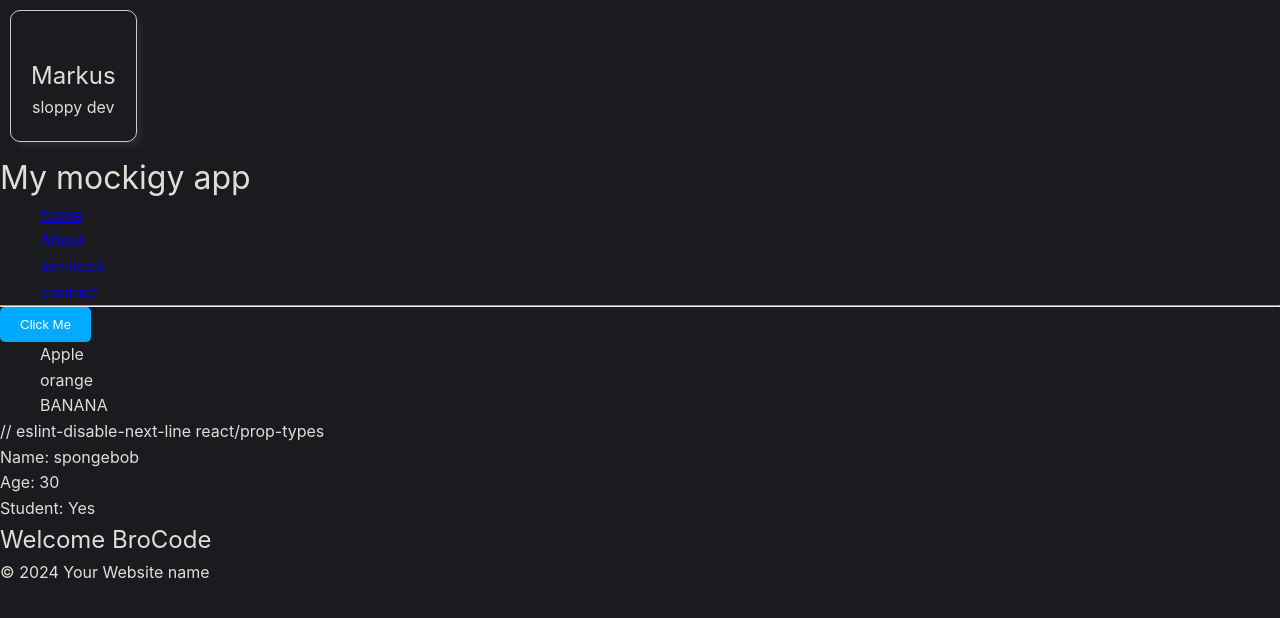
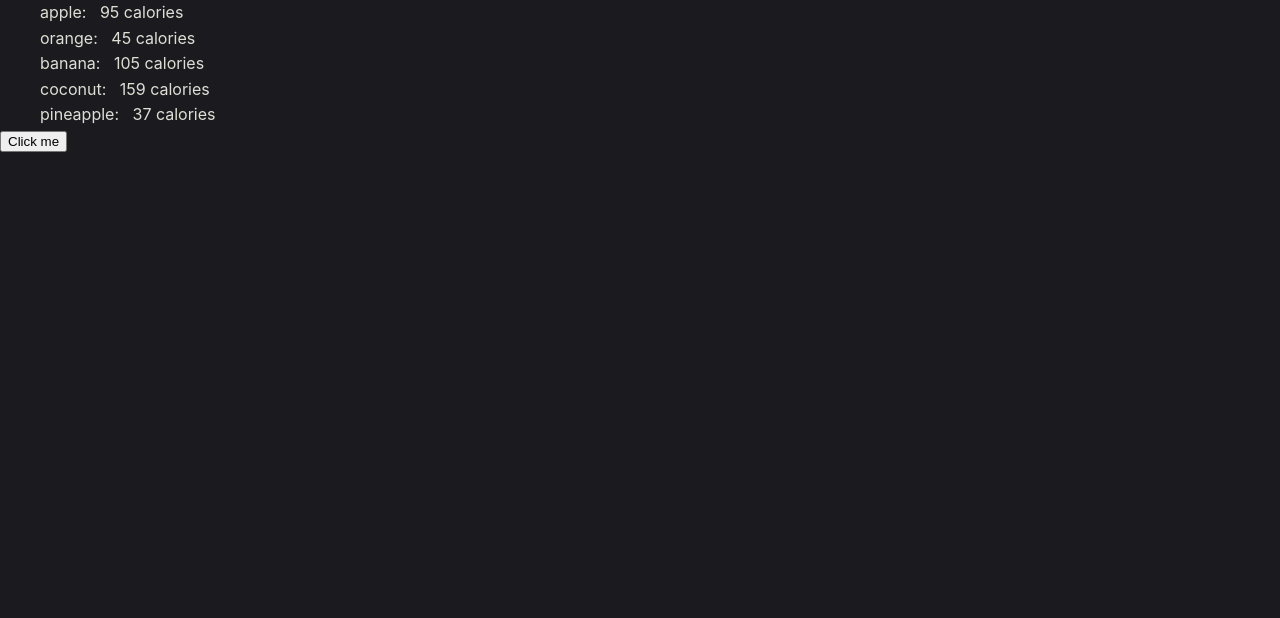
Before and after one commit to MarkusMachel/mockify-e, a React (Vite) app: page / in a window 1280 px wide. Shown: the top 618 px of the page. Built offline with nearby package versions, Linux system fonts and the light colour scheme.

Commit message:
map rendering and click event

```diff
--- a/src/main/index.js
+++ b/src/main/index.js
@@ -25,6 +25,8 @@ function createWindow() {
     shell.openExternal(details.url)
     return { action: 'deny' }
   })
+
+  mainWindow.webContents.openDevTools()
 
   // HMR for renderer base on electron-vite cli.
   // Load the remote URL for development or the local html file for production.
--- a/src/renderer/src/App.jsx
+++ b/src/renderer/src/App.jsx
@@ -1,21 +1,35 @@
-import Button from './Button/Button'
-import Card from './Card'
-import Food from './Food'
-import Footer from './Footer'
-import Header from './Header'
-import Student from './Student'
-import UserGreeting from './UserGreeting'
+// import Button from './Button/Button'
+// import Card from './Card'
+// import Food from './Food'
+// import Footer from './Footer'
+// import Header from './Header'
+// import Student from './Student'
+// import UserGreeting from './UserGreeting'
+
+import List from './List'
+import Button from './Button'
 
 function App() {
+
+  const fruits = [
+    { name: 'apple', calories: 95 },
+    { name: 'orange', calories: 45 },
+    { name: 'banana', calories: 105 },
+    { name: 'coconut', calories: 159 },
+    { name: 'pineapple', calories: 37 }
+  ]
+
   return (
     <>
-      <Card />
+      <List items={fruits} category="Fruits"/>
+      <Button />
+      {/* <Card />
       <Header />
       <Button />
       <Food />
       <Student name="spongebob" age={30} isStudent={true} />
       <UserGreeting isLoggedIn={true} username="BroCode" />
-      <Footer />
+      <Footer /> */}
     </>
   )
 }
--- /dev/null
+++ b/src/renderer/src/Button.jsx
@@ -0,0 +1,9 @@
+function Button() {
+  //const handleClick = () => console.log('OUCH')
+
+  const handleClick2 = (name) => console.log(`${name} stop clicking me`)
+
+  return <button onClick={() => handleClick2('Bro')}>Click me</button>
+}
+
+export default Button
--- a/src/renderer/src/List.jsx
+++ b/src/renderer/src/List.jsx
@@ -0,0 +1,14 @@
+/* eslint-disable react/prop-types */
+function List(props) {
+  const itemList = props.items
+
+  const listItem = itemList.map((fruit, i) => (
+    <li key={i}>
+      {fruit.name}: &nbsp; {fruit.calories} calories
+    </li>
+  ))
+
+  return <ul>{listItem}</ul>
+}
+
+export default List
```
